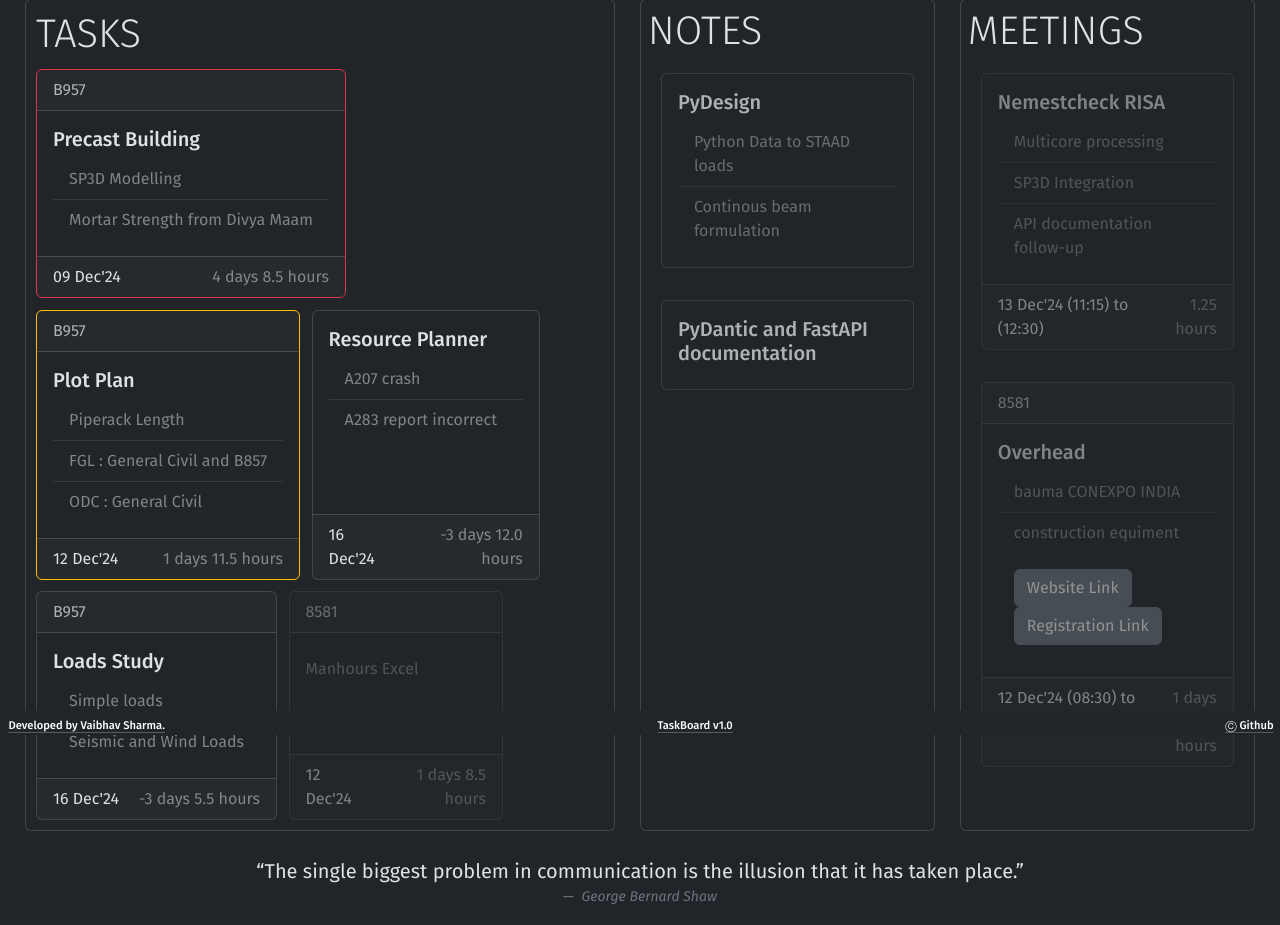
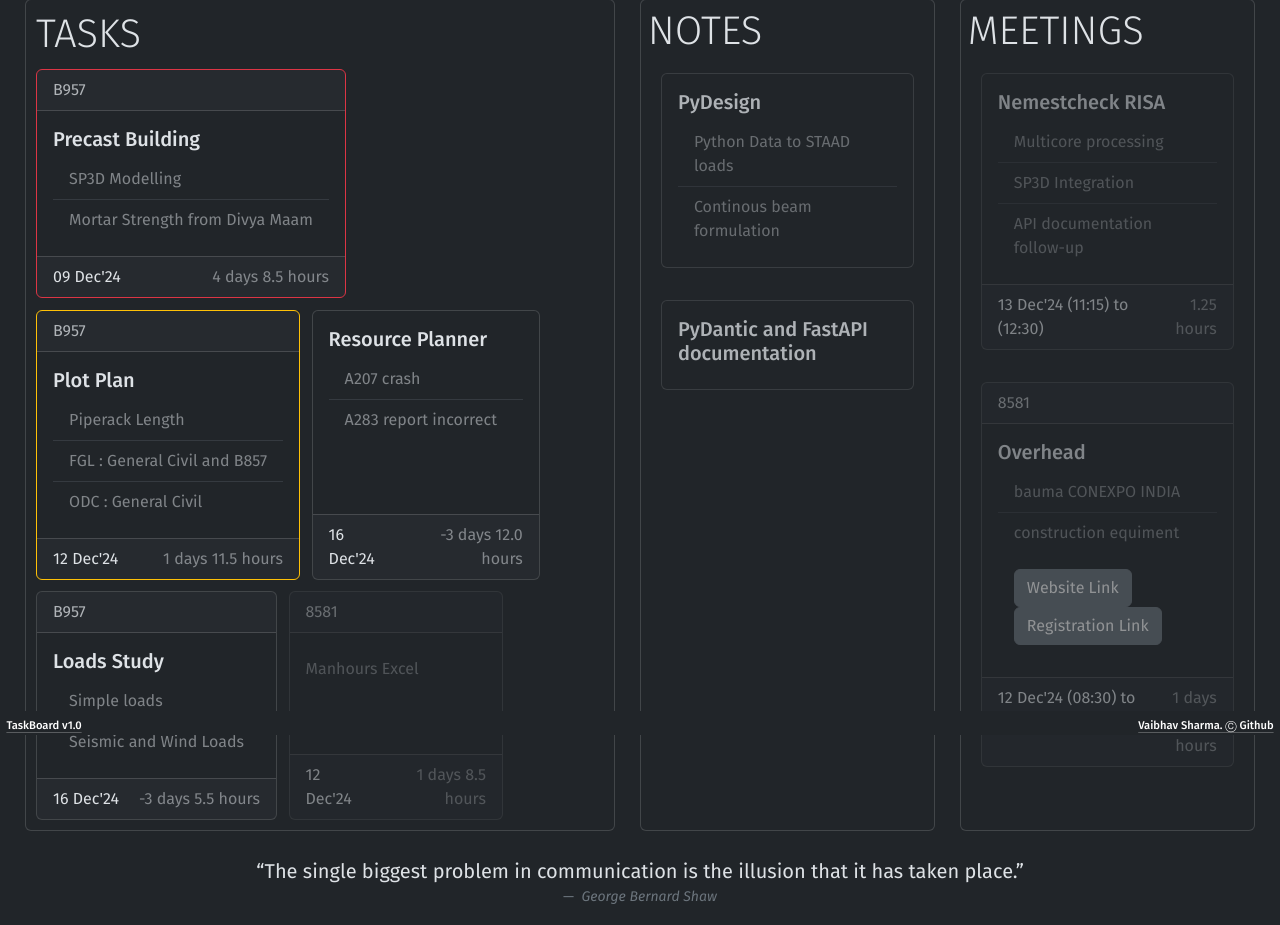
Before and after one commit to vsharma2430/TaskBoard, a FastAPI app: page / in a window 1280 px wide. Shown: the part 65-990 px from the top of the page. Run offline with FastAPI, Linux system fonts and the light colour scheme; some libraries are stand-ins or nearby versions.

Commit message:
Bottom bar changed

```diff
--- a/templates/bottom_bar.html
+++ b/templates/bottom_bar.html
@@ -1,17 +1,15 @@
 <nav class="navbar fixed-bottom bg-{{mode}} fixed-bottom" style="height: 1.5rem;">
     <h6 style="font-size: 70%;;margin-left: 0.5%;">
-        <a href="https://github.com/vsharma2430" target="_blank" rel="noopener noreferrer" style="margin-left: 2px;"
-            class="link-body-emphasis link-offset-2 link-underline-opacity-25 link-underline-opacity-75-hover">
-            Developed by Vaibhav Sharma.
-        </a>
-    </h6>
-
-    <h6 style="font-size: 70%;" class="center">
         <a href="/" class="link-body-emphasis link-offset-2 link-underline-opacity-25 link-underline-opacity-75-hover">
             TaskBoard v1.0
         </a>
     </h6>
+
     <h6 style="font-size: 70%;margin-right: 0.5%;">
+        <a href="https://github.com/vsharma2430" target="_blank" rel="noopener noreferrer" style="margin-left: 2px;"
+            class="link-body-emphasis link-offset-2 link-underline-opacity-25 link-underline-opacity-75-hover">
+        Vaibhav Sharma.
+        </a>
         <a href="https://github.com/vsharma2430/" target="_blank" rel="noopener noreferrer"
             class="link-body-emphasis link-offset-2 link-underline-opacity-25 link-underline-opacity-75-hover">
             &#9400; Github
```
